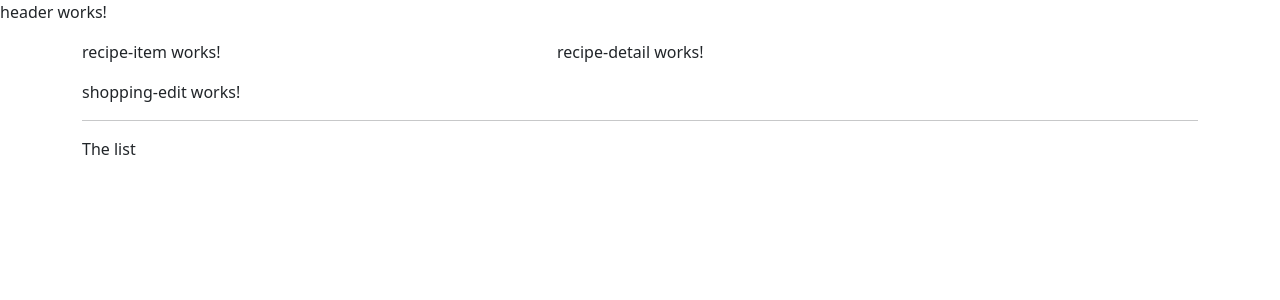
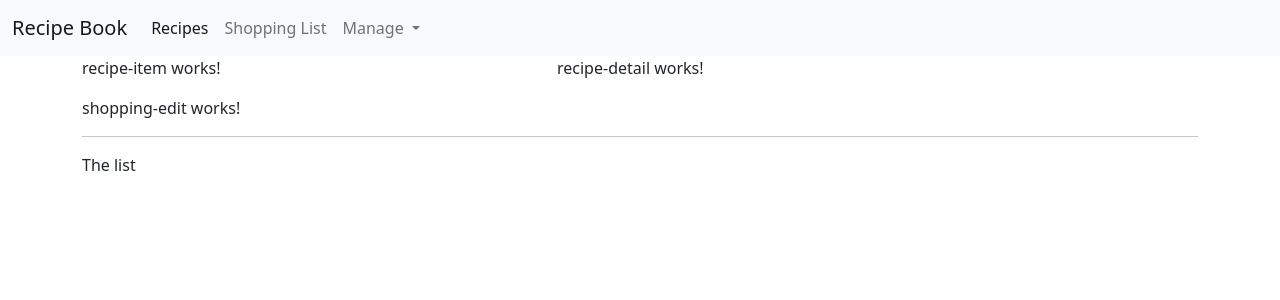
Before and after one commit to M-AamirBakhtiar/recipie-app, an Angular app: page / in a window 1280 px wide. Shown: the top 300 px of the page. Built offline with nearby package versions, Linux system fonts and the light colour scheme.

Commit message:
Add navbar

```diff
--- a/src/app/header/header.component.html
+++ b/src/app/header/header.component.html
@@ -1 +1,43 @@
-<p>header works!</p>
+<nav class="navbar navbar-expand-lg navbar-light bg-light">
+  <div class="container-fluid">
+    <a class="navbar-brand" href="#">Recipe Book</a>
+    <button
+      class="navbar-toggler"
+      type="button"
+      data-bs-toggle="collapse"
+      data-bs-target="#navbarNavDropdown"
+      aria-controls="navbarNavDropdown"
+      aria-expanded="false"
+      aria-label="Toggle navigation"
+    >
+      <span class="navbar-toggler-icon"></span>
+    </button>
+    <div class="collapse navbar-collapse" id="navbarNavDropdown">
+      <ul class="navbar-nav">
+        <li class="nav-item">
+          <a class="nav-link active" aria-current="page" href="#">Recipes</a>
+        </li>
+        <li class="nav-item">
+          <a class="nav-link" href="#">Shopping List</a>
+        </li>
+        <li class="nav-item dropdown">
+          <a
+            class="nav-link dropdown-toggle"
+            href="#"
+            id="navbarDropdownMenuLink"
+            role="button"
+            data-bs-toggle="dropdown"
+            aria-expanded="false"
+          >
+            Manage
+          </a>
+          <ul class="dropdown-menu" aria-labelledby="navbarDropdownMenuLink">
+            <li><a class="dropdown-item" href="#">Action</a></li>
+            <li><a class="dropdown-item" href="#">Another action</a></li>
+            <li><a class="dropdown-item" href="#">Something else here</a></li>
+          </ul>
+        </li>
+      </ul>
+    </div>
+  </div>
+</nav>
```
